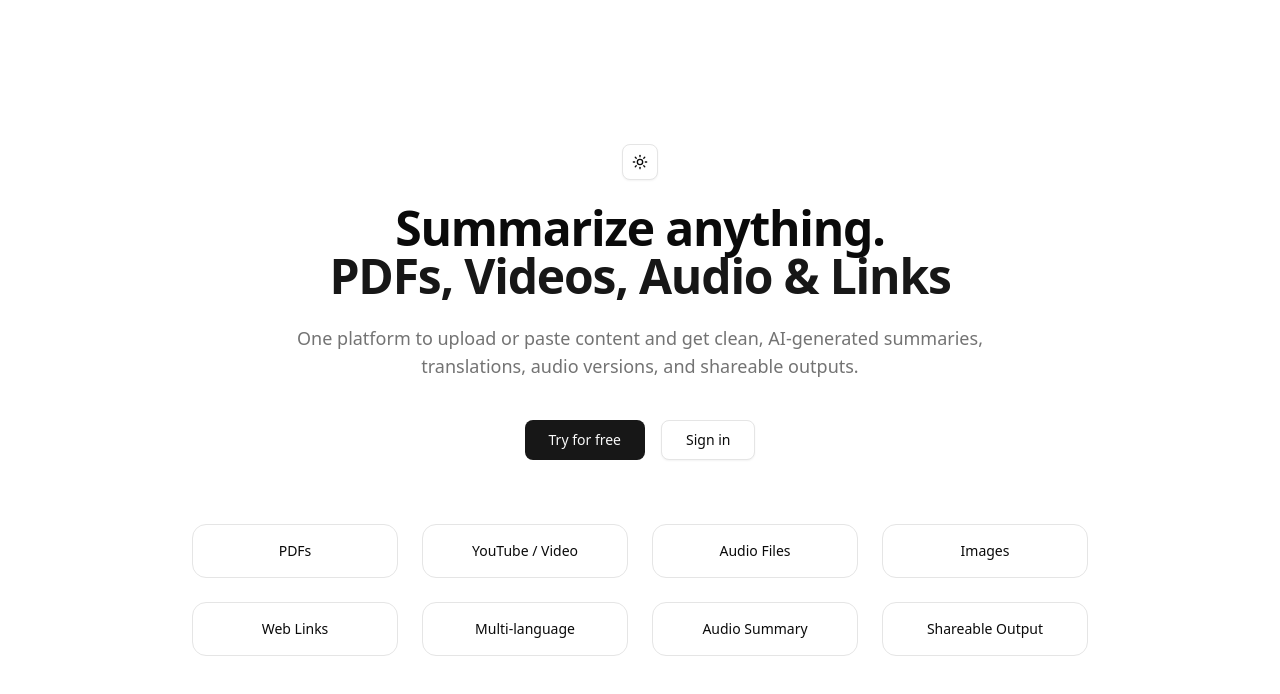
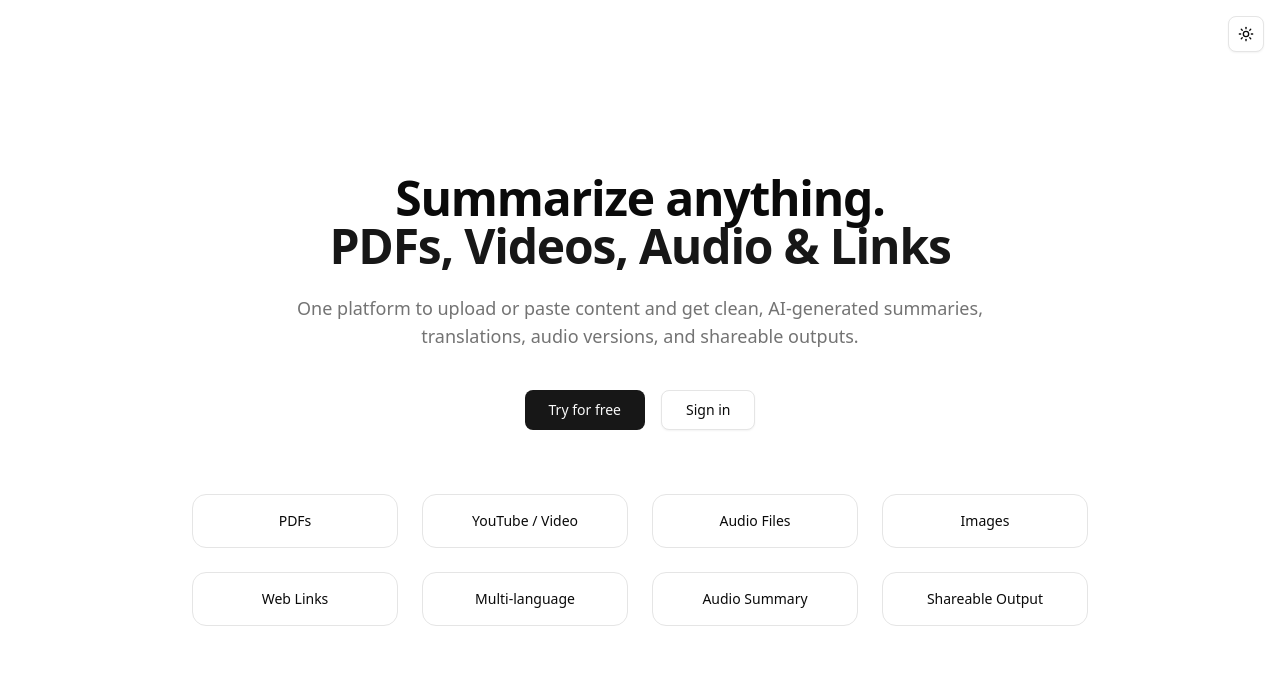
Before and after one commit to Priyaanshuuu/GenAI-SaaS, a Next.js app in the folder genai-saas/: page / in a window 1280 px wide. Shown: the top 694 px of the page. Built offline with nearby package versions, Linux system fonts and the light colour scheme.

Commit message:
Animated-LandingPage

```diff
--- a/genai-saas/package.json
+++ b/genai-saas/package.json
@@ -15,6 +15,7 @@
     "@radix-ui/react-slot": "^1.2.4",
     "class-variance-authority": "^0.7.1",
     "clsx": "^2.1.1",
+    "framer-motion": "^12.23.26",
     "lucide-react": "^0.556.0",
     "next": "16.0.7",
     "next-auth": "^4.24.13",
--- a/genai-saas/src/app/layout.tsx
+++ b/genai-saas/src/app/layout.tsx
@@ -25,7 +25,7 @@ export default function RootLayout({
   children: React.ReactNode;
 }>) {
   return (
-    <html lang="en">
+    <html lang="en" suppressHydrationWarning>
       <body
         className={`${geistSans.variable} ${geistMono.variable} antialiased`}
       >
--- a/genai-saas/src/app/page.tsx
+++ b/genai-saas/src/app/page.tsx
@@ -1,56 +1,16 @@
-import Link from "next/link";
-import { Button } from "@/components/ui/button";
 import { ModeToggle } from "@/components/theme-Toggle";
+import { AnimatedHero } from "@/components/animated-hero";
+import { AnimatedFeatures } from "@/components/animated-features";
 
 export default function HomePage() {
   return (
     <main className="min-h-screen flex flex-col items-center justify-center px-6">
-      <section className="max-w-3xl text-center space-y-6">
-        <div>
-          <ModeToggle />
-        </div>
-        <h1 className="text-4xl md:text-5xl font-bold tracking-tight">
-          Summarize anything.
-          <span className="block text-primary">PDFs, Videos, Audio & Links</span>
-        </h1>
+      <div className="absolute top-4 right-4">
+        <ModeToggle />
+      </div>
 
-        <p className="text-muted-foreground text-lg">
-          One platform to upload or paste content and get clean, AI‑generated
-          summaries, translations, audio versions, and shareable outputs.
-        </p>
-
-        <div className="flex items-center justify-center gap-4 pt-4">
-          <Button size="lg" asChild>
-            <Link href="/register">Try for free</Link>
-          </Button>
-
-          <Button size="lg" variant="outline" asChild>
-            <Link href="/login">Sign in</Link>
-          </Button>
-        </div>
-      </section>
-
-      <section className="mt-16 max-w-4xl w-full">
-        <div className="grid grid-cols-2 md:grid-cols-4 gap-6 text-center">
-          {[
-            "PDFs",
-            "YouTube / Video",
-            "Audio Files",
-            "Images",
-            "Web Links",
-            "Multi‑language",
-            "Audio Summary",
-            "Shareable Output",
-          ].map((item) => (
-            <div
-              key={item}
-              className="rounded-xl border bg-background p-4 text-sm font-medium"
-            >
-              {item}
-            </div>
-          ))}
-        </div>
-      </section>
+      <AnimatedHero />
+      <AnimatedFeatures />
     </main>
   );
 }
--- /dev/null
+++ b/genai-saas/src/components/animated-features.tsx
@@ -0,0 +1,66 @@
+"use client";
+
+import { motion } from "framer-motion";
+
+const features = [
+  "PDFs",
+  "YouTube / Video",
+  "Audio Files",
+  "Images",
+  "Web Links",
+  "Multi‑language",
+  "Audio Summary",
+  "Shareable Output",
+];
+
+const container = {
+  hidden: { opacity: 0 },
+  show: {
+    opacity: 1,
+    transition: {
+      staggerChildren: 0.08,
+      delayChildren: 0.4,
+    },
+  },
+};
+
+const item = {
+  hidden: { opacity: 0, y: 20, scale: 0.95 },
+  show: {
+    opacity: 1,
+    y: 0,
+    scale: 1,
+    transition: {
+      duration: 0.5,
+      ease: "easeOut",
+    },
+  },
+};
+
+export function AnimatedFeatures() {
+  return (
+    <motion.section
+      className="mt-16 max-w-4xl w-full"
+      initial="hidden"
+      animate="show"
+      variants={container}
+    >
+      <motion.div className="grid grid-cols-2 md:grid-cols-4 gap-6 text-center">
+        {features.map((feature) => (
+          <motion.div
+            key={feature}
+           // variants={item}
+            whileHover={{
+              y: -4,
+              boxShadow: "0 10px 30px -15px rgba(0, 0, 0, 0.3)",
+            }}
+            transition={{ duration: 0.2 }}
+            className="rounded-xl border bg-background p-4 text-sm font-medium cursor-default"
+          >
+            {feature}
+          </motion.div>
+        ))}
+      </motion.div>
+    </motion.section>
+  );
+}
--- /dev/null
+++ b/genai-saas/src/components/animated-hero.tsx
@@ -0,0 +1,63 @@
+"use client";
+
+import { motion } from "framer-motion";
+import Link from "next/link";
+import { Button } from "@/components/ui/button";
+
+export function AnimatedHero() {
+  return (
+    <motion.section
+      className="max-w-3xl text-center space-y-6"
+      initial={{ opacity: 0, y: 20 }}
+      animate={{ opacity: 1, y: 0 }}
+      transition={{ duration: 0.6, ease: "easeOut" }}
+    >
+      <motion.h1
+        className="text-4xl md:text-5xl font-bold tracking-tight"
+        initial={{ opacity: 0, y: 20 }}
+        animate={{ opacity: 1, y: 0 }}
+        transition={{ duration: 0.6, delay: 0.1, ease: "easeOut" }}
+      >
+        Summarize anything.
+        <span className="block text-primary">PDFs, Videos, Audio & Links</span>
+      </motion.h1>
+
+      <motion.p
+        className="text-muted-foreground text-lg"
+        initial={{ opacity: 0, y: 20 }}
+        animate={{ opacity: 1, y: 0 }}
+        transition={{ duration: 0.6, delay: 0.2, ease: "easeOut" }}
+      >
+        One platform to upload or paste content and get clean, AI‑generated
+        summaries, translations, audio versions, and shareable outputs.
+      </motion.p>
+
+      <motion.div
+        className="flex items-center justify-center gap-4 pt-4"
+        initial={{ opacity: 0, y: 20 }}
+        animate={{ opacity: 1, y: 0 }}
+        transition={{ duration: 0.6, delay: 0.3, ease: "easeOut" }}
+      >
+        <motion.div
+          whileHover={{ scale: 1.05 }}
+          whileTap={{ scale: 0.98 }}
+          transition={{ duration: 0.2 }}
+        >
+          <Button size="lg" asChild>
+            <Link href="/register">Try for free</Link>
+          </Button>
+        </motion.div>
+
+        <motion.div
+          whileHover={{ scale: 1.05 }}
+          whileTap={{ scale: 0.98 }}
+          transition={{ duration: 0.2 }}
+        >
+          <Button size="lg" variant="outline" asChild>
+            <Link href="/login">Sign in</Link>
+          </Button>
+        </motion.div>
+      </motion.div>
+    </motion.section>
+  );
+}
```
Also changed, not shown: 1 other file (tests, documents, lock files or other folders).
